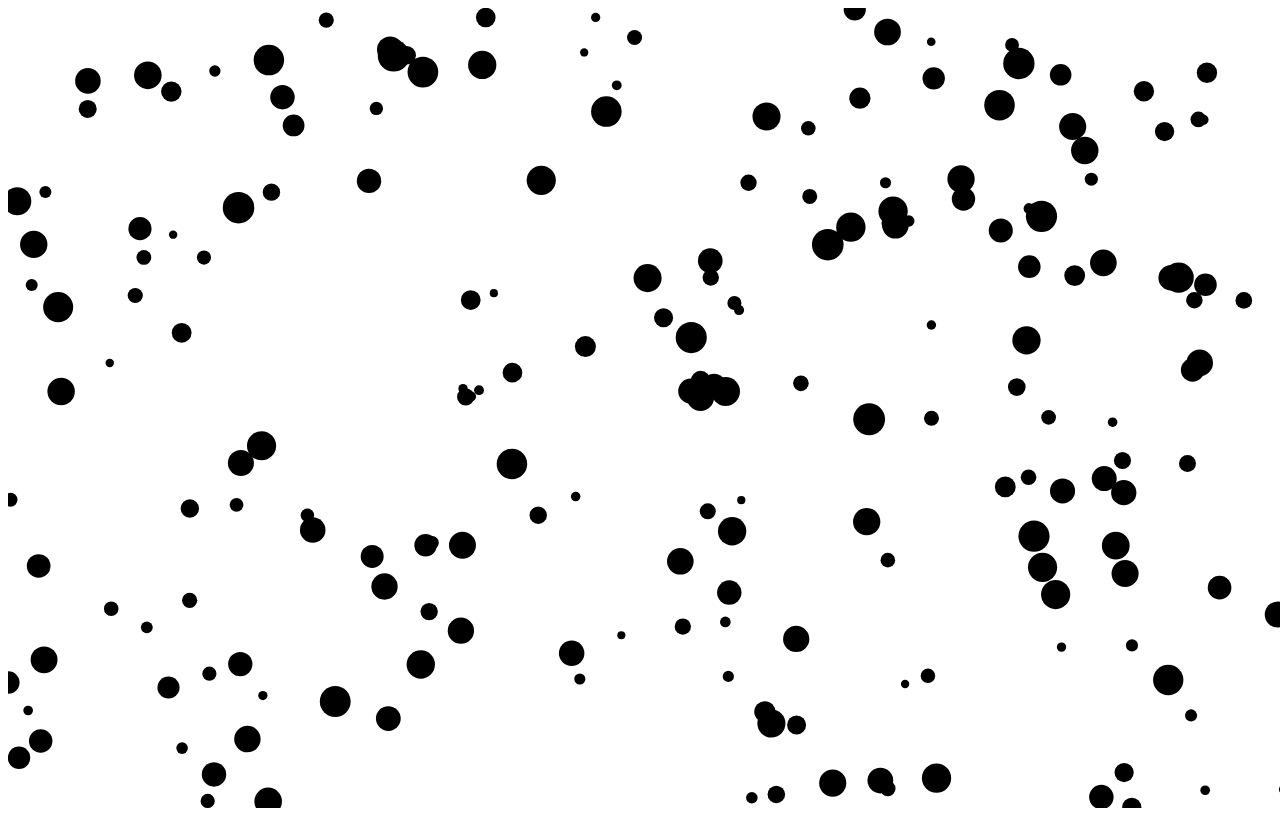
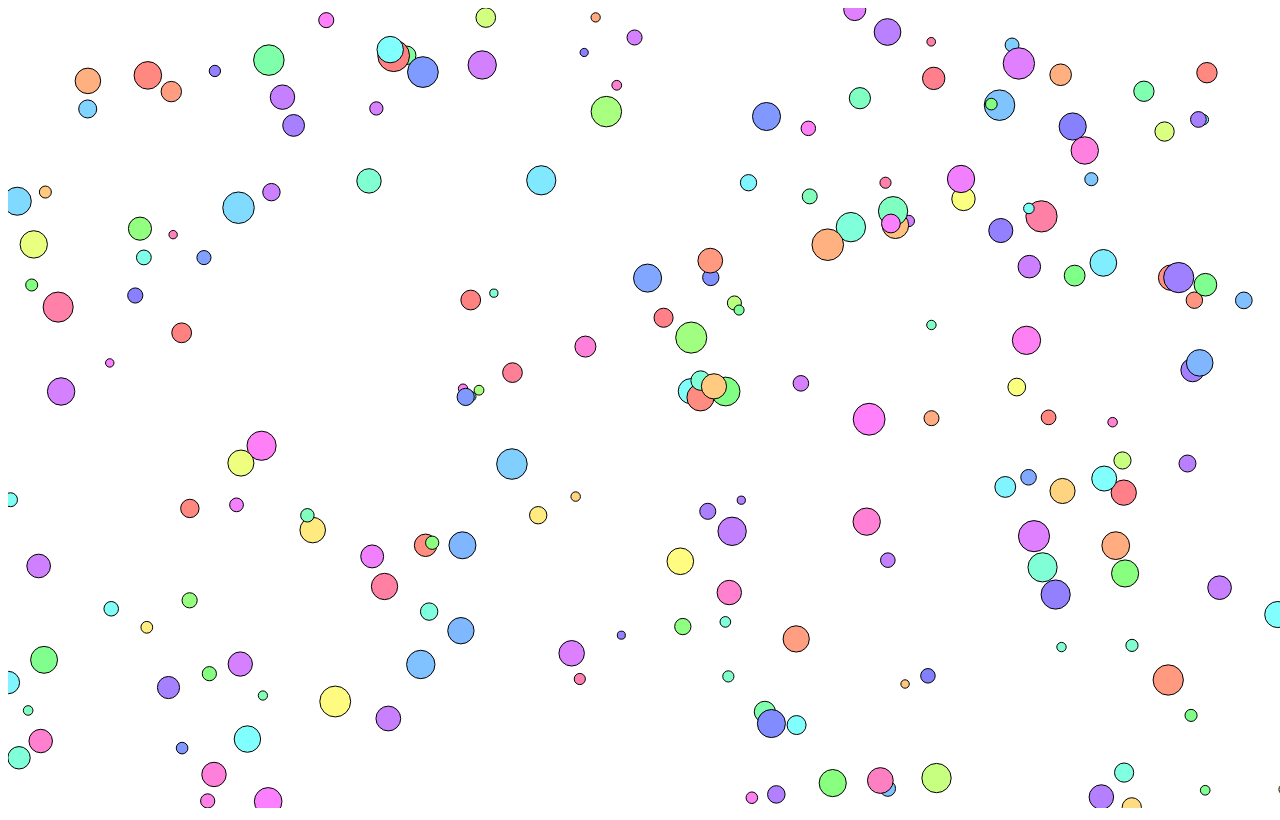
Before and after one commit to deezone/d3, a plain HTML site: page index.html in a window 1280 px wide. Drawn offline with nearby package versions, Linux system fonts and the light colour scheme.

Commit message:
Adds random colours

```diff
--- a/index.html
+++ b/index.html
@@ -35,7 +35,10 @@
         svg.append("circle")
           .attr("cx", nodes[i].cx)
           .attr("cy", nodes[i].cy)
-          .attr("r", nodes[i].radius);
+          .attr("r", nodes[i].radius)
+          .attr("fill", function() { return "hsl(" + Math.random() * 360 + ", 100%, 75%)" })
+          .style("stroke", "black")
+          .style("stroke-width", 1);
       }
     </script>
   </body>
```
